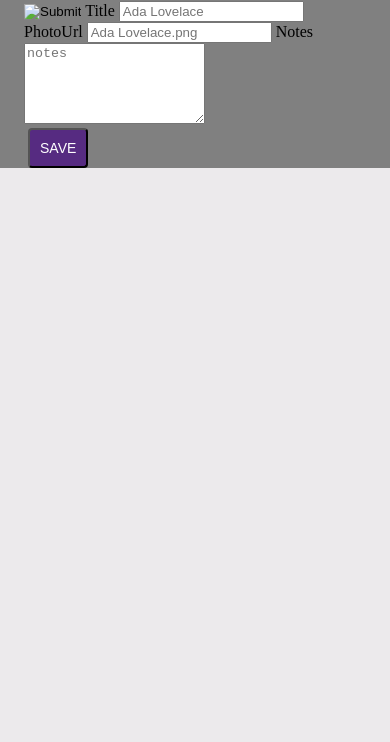
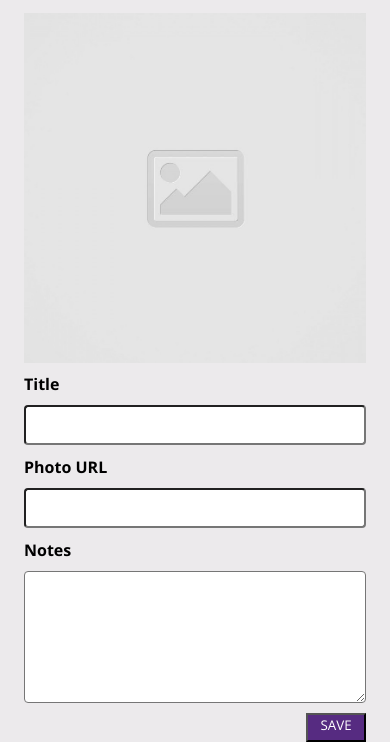
Before and after one commit to jdfenlason/code-journal, a website: page index.html in a window 390 px wide. Shown: the part 146-888 px from the top of the page. Before the commit the page ends 844 px from the top, so only its background shows below. Drawn offline with nearby package versions, Linux system fonts and the light colour scheme.

Commit message:
Ensure that the form looks nice on both mobile-sized and desktop-sized screens.

```diff
--- a/css/layout.css
+++ b/css/layout.css
@@ -1,16 +1,60 @@
 body {
   background-color: #eceaec;
+  font-family: "Open Sans", sans-serif;
+  font-weight: 700;
 }
 
 .hidden {
   display: none !important;
 }
 
+.journal-header {
+  display: flex;
+  align-items: center;
+}
+
 .container {
   max-width: 575px;
   margin: 0 auto;
   padding: 0 1.5rem;
-  background-color: grey;
+}
+
+label,
+input,
+textarea {
+  border-radius: 0.25rem;
+  margin-bottom: 0.65rem;
+  font-family: "Open Sans", sans-serif;
+}
+
+input {
+  height: 2.5rem;
+}
+
+.image-container {
+  margin-bottom: 0.65rem;
+}
+
+.image-url {
+  height: 350px;
+  width: 100%;
+  object-fit: cover;
+}
+
+.save-btn {
+  background-color: #562b81;
+  color: white;
+  width: 60px;
+  padding-top: 0.05rem;
+  padding-bottom: 6px;
+  font-family: "Open Sans", sans-serif;
+}
+
+.column-full.form-submit {
+  display: flex;
+  flex-direction: row;
+  justify-content: flex-end;
+  max-width: 575px;
 }
 
 .row {
@@ -21,24 +65,20 @@ body {
 .column-full,
 .column-half {
   width: 100%;
+  display: flex;
+  flex-direction: column;
+}
+
+.column-full {
+  display: flex;
+  justify-content: flex-end;
 }
 
 header {
   background-color: #562b81;
   color: white;
   display: flex;
-  justify-content: center;
   align-items: center;
-}
-
-button {
-  background-color: #562b81;
-  color: white;
-  font-size: 14px;
-  padding: 10px;
-  margin-right: 4px;
-  margin-left: 4px;
-  border-radius: 4px;
 }
 
 @media screen and (min-width: 768px) {
--- a/index.html
+++ b/index.html
@@ -5,7 +5,10 @@
     <meta name="viewport" content="width=device-width, initial-scale=1.0" />
     <title>Code Journal</title>
     <link rel="icon" href="images/favicon.ico" />
-    <link
+    <link rel="preconnect" href="https://fonts.gstatic.com" />
+    <link rel="preconnect" href="https://fonts.gstatic.com">
+<link rel="preconnect" href="https://fonts.gstatic.com">
+<link href="https://fonts.googleapis.com/css2?family=Open+Sans:wght@400;700&display=swap" rel="stylesheet">    <link
       rel="stylesheet"
       crossorigin="anonymous"
       href="https://cdnjs.cloudflare.com/ajax/libs/font-awesome/5.14.0/css/all.min.css"
@@ -16,45 +19,51 @@
     <link rel="stylesheet" href="css/styles.css" />
   </head>
   <body>
-    <header class="column-full"><h1>Code Journal</h1></header>
+    <header>
+      <div class="container column-half">
+          <h2>Code Journal</h2>
+      </div>
+    </header>
+
     <main>
       <div class="container">
         <div data-view="entry-form">
-          <form data-view="entry-form">
-            <h2>New Entry</h2>
-            <label for="user-image"></label>
-            <input
-              required
-              name="user-image"
-              type="image"
-              id="user-image"
-              placeholder="images/placeholder-image-square.jpg"
+          <form class="form-entry">
+            <div class="column-full">
+              <h1>New Entry</h1>
+            </div>
+            <div class="row">
+              <div class="image-container column-half">
+                <img
+                  class = "image-url"
+                  src="images/placeholder-image-square.jpg"
+                  alt="placeholder img"
                 />
-            <label for="user-title">Title</label>
-            <input
-              required
-              name="user-title"
-              type="text"
-              id="user-title"
-              placeholder="Ada Lovelace"
-            />
-            <label for="user-photoUrl">PhotoUrl</label>
-            <input
-              required
-              type="text"
-              id="user-photoUrl"
-              placeholder="Ada Lovelace.png"
-            />
+              </div>
+
+              <div class="column-half">
+                <label for="user-title" >Title</label>
+                <input required name="user-title" type="text" id="user-title" />
+                <label for="user-photoUrl">Photo URL</label>
+                <input required type="url" id="user-photoUrl" name="photo" />
+              </div>
+            </div>
+
+            <div class="row">
+              <div class="column-full">
                 <label for="user-notes">Notes</label>
                 <textarea
                   required
-              rows="5"
+                  name="notes"
+                  rows="7"
                   type="text"
                   id="user-notes"
-              placeholder="notes"
                 ></textarea>
-            <div class="form-submit">
-              <button type="submit">SAVE</button>
+              </div>
+
+              <div class="column-full form-submit">
+                <button class="save-btn" type="submit">SAVE</button>
+              </div>
             </div>
           </form>
         </div>
```
Lines whose indentation alone changed are shown as unchanged.
